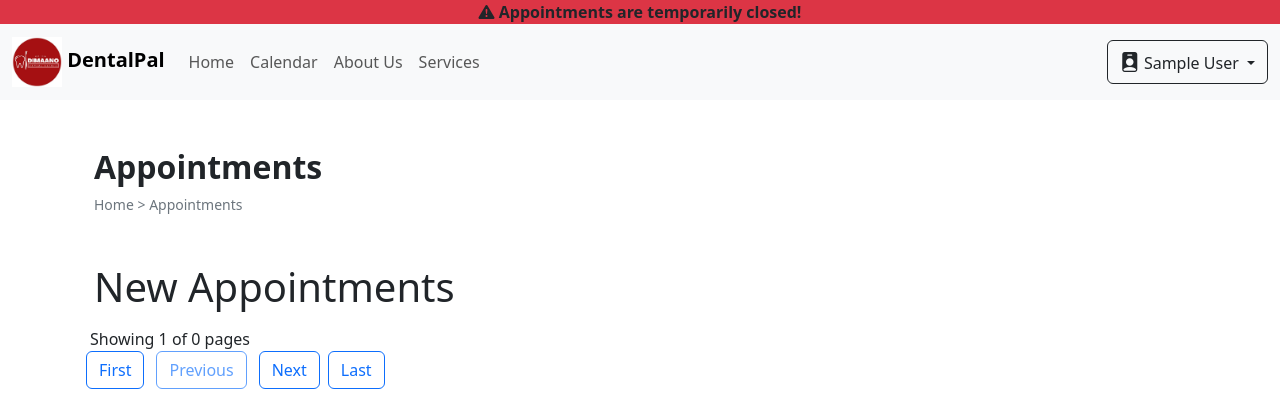
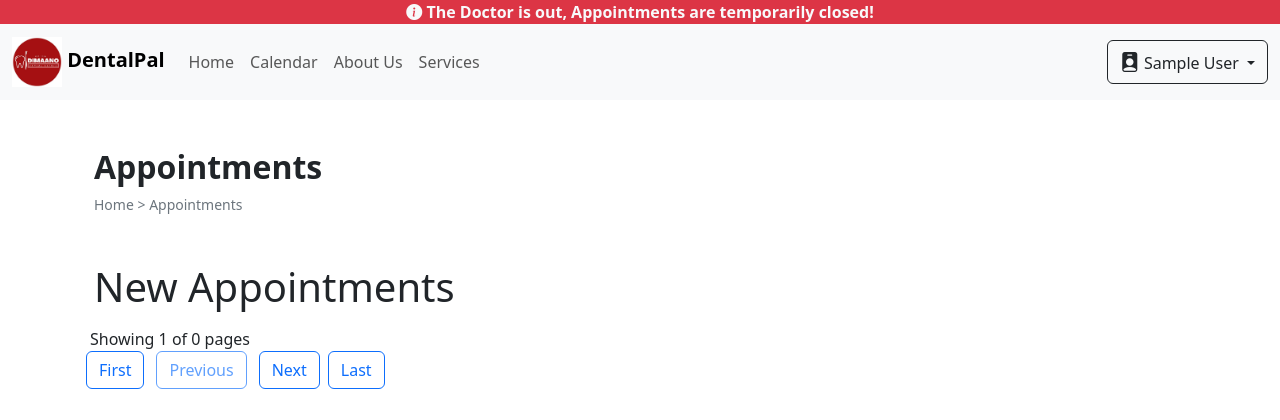
Before and after one commit to Deynnnn/dimaano-dental, a PHP site: page /dimaano-dental/appointments.php in a window 1280 px wide. Shown: the top 420 px of the page. Run offline with PHP 8.4, Linux system fonts and the light colour scheme; the visitor is signed in with stand-in values (Sample User, id 1); tables that the repository leaves empty or names only in its code hold one stand-in row (values such as "Sample post").

Commit message:
thousand separator and shutdown feature

```diff
--- a/appointments.php
+++ b/appointments.php
@@ -58,6 +58,7 @@
                 <h1>New Appointments</h1>
             </div>
             <?php
+                // pagination not working properly
                 $start = 0;
                 $limit = 6;
                 $query = "SELECT ao.*, ad.* FROM `appointment_order` ao INNER JOIN `appointment_details` ad ON ao.id = ad.appointment_id WHERE ao.appointment_status='Pending' AND ao.patient_id = ? ORDER BY ao.id DESC LIMIT $start, $limit";
@@ -78,6 +79,9 @@
                     $date = date('m-d-Y', strtotime($data['date']));
                     $time = date('h:m:s a', strtotime($data['time']));
 
+                    $price = $data['total_pay'];
+                    $formatedPrice = number_format($price,2,'.',',');
+
                     echo<<<appointments
                         <div class='col-md-4 px-4 mb-4'>
                             <div class='p-3 rounded shadow-sm' style="background-color: rgba(255, 99, 132, 0.2);border: 2px solid rgb(255, 99, 132);">
@@ -85,7 +89,7 @@
                                     <b>Order ID: </b>$data[order_id]
                                 </p>
                                 <h5 class='fw-bold'>$data[service_name]</h5>
-                                <p>₱$data[price]</p>
+                                <p>₱$formatedPrice</p>
                                 <p class='badge text-dark' style="background-color: rgba(255, 99, 132, 0.4);">
                                     <b>Prefered Date: </b>$date
                                 </p>
@@ -93,7 +97,7 @@
                                     <b>Prefered Time: </b>$time
                                 </p>
                                 <p>
-                                    <b>Amount: </b>$data[total_pay] <br>
+                                    <b>Amount: </b>$formatedPrice<br>
                                     <b>Date: </b> $created_at
                                 </p>
                                 <p>
--- a/includes/links.php
+++ b/includes/links.php
@@ -20,9 +20,9 @@
 
     if($setting_r['shutdown']){
         echo<<<alertbar
-        <div class="bg-danger text-center p2 fw-bold">
-        <i class="bi bi-exclamation-triangle-fill"></i>
-            Appointments are temporarily closed!
+        <div class="bg-danger text-center p2 fw-bold text-light">
+            <i class="bi bi-info-circle-fill"></i>
+            The Doctor is out, Appointments are temporarily closed!
         </div>
         alertbar;
     }
--- a/services.php
+++ b/services.php
@@ -135,7 +135,7 @@
                             <div class="card-body">
                                 <div class="d-flex align-content-center justify-content-between mb-2">
                                     <h3 class="display-6 lh-1 fw-bold">$service_data[name]</h3>
-                                    <h6 class="mb-4 fw-medium">₱$service_data[price]</h6>
+                                    <h6 class="mb-4 fw-medium">₱$formatedPrice</h6>
                                 </div>
                                 <p class="card-text">$truncatedData...</p>
                                 $rating_data
```
